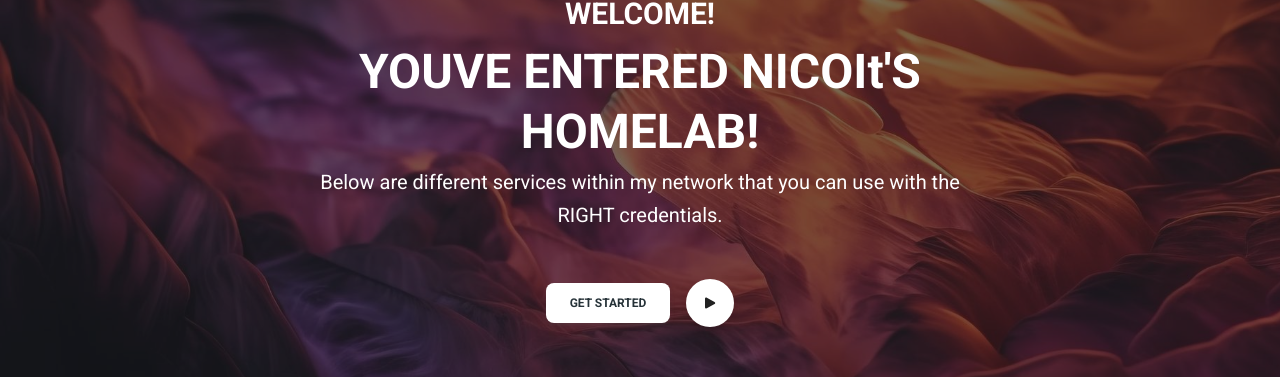
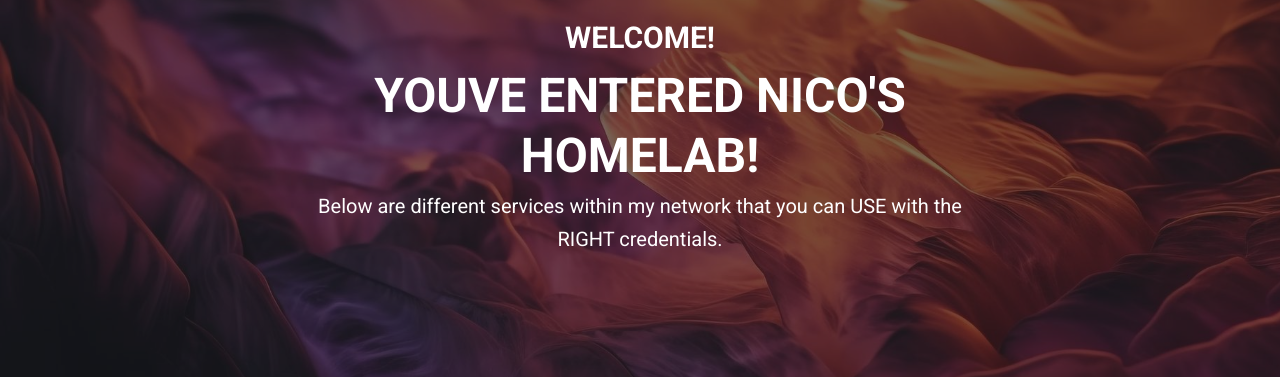
Before and after one commit to Lopez4163/BuntoBox_Landing_Page, a Next.js app: page / in a window 1280 px wide. Shown: the part 240-617 px from the top of the page. Built offline with nearby package versions, Linux system fonts and the light colour scheme.

Commit message:
made some cahnges

```diff
--- a/src/app/hero.tsx
+++ b/src/app/hero.tsx
@@ -13,7 +13,7 @@ function Hero() {
           WELCOME!
         </Typography>
         <Typography variant="h1" color="white" className="lg:max-w-3xl" {...({} as any)}>
-          YOUVE ENTERED NICOIt&apos;S HOMELAB!
+          YOUVE ENTERED NICO&apos;S HOMELAB!
         </Typography>
         <Typography
           variant="lead"
@@ -21,16 +21,16 @@ function Hero() {
           className="mt-1 mb-12 w-full md:max-w-full lg:max-w-2xl"
           {...({} as any)}
         >
-          Below are different services within my network that you can use with the
+          Below are different services within my network that you can USE with the
           RIGHT credentials.
         </Typography>
         <div className="flex items-center gap-4">
-          <Button variant="gradient" color="white" {...({} as any)}>
+          {/* <Button variant="gradient" color="white" {...({} as any)}>
             Get started
-          </Button>
-          <IconButton className="rounded-full bg-white p-6" {...({} as any)}>
+          </Button> */}
+          {/* <IconButton className="rounded-full bg-white p-6" {...({} as any)}>
             <PlayIcon className="h-4 w-4 text-gray-900" />
-          </IconButton>
+          </IconButton> */}
         </div>
       </div>
     </div>
--- a/src/components/about-card.tsx
+++ b/src/components/about-card.tsx
@@ -29,8 +29,9 @@ export function AboutCard({ title, description, subTitle }: AboutCardProp) {
           {description}
         </Typography>
         <Button color="white" size="sm"
+          onClick={() => window.location.href = "http://192.168.0.138:8096"}
         {...({} as any)}>
-          view details
+          Go to {title}
         </Button>
       </CardBody>
     </Card>
```
